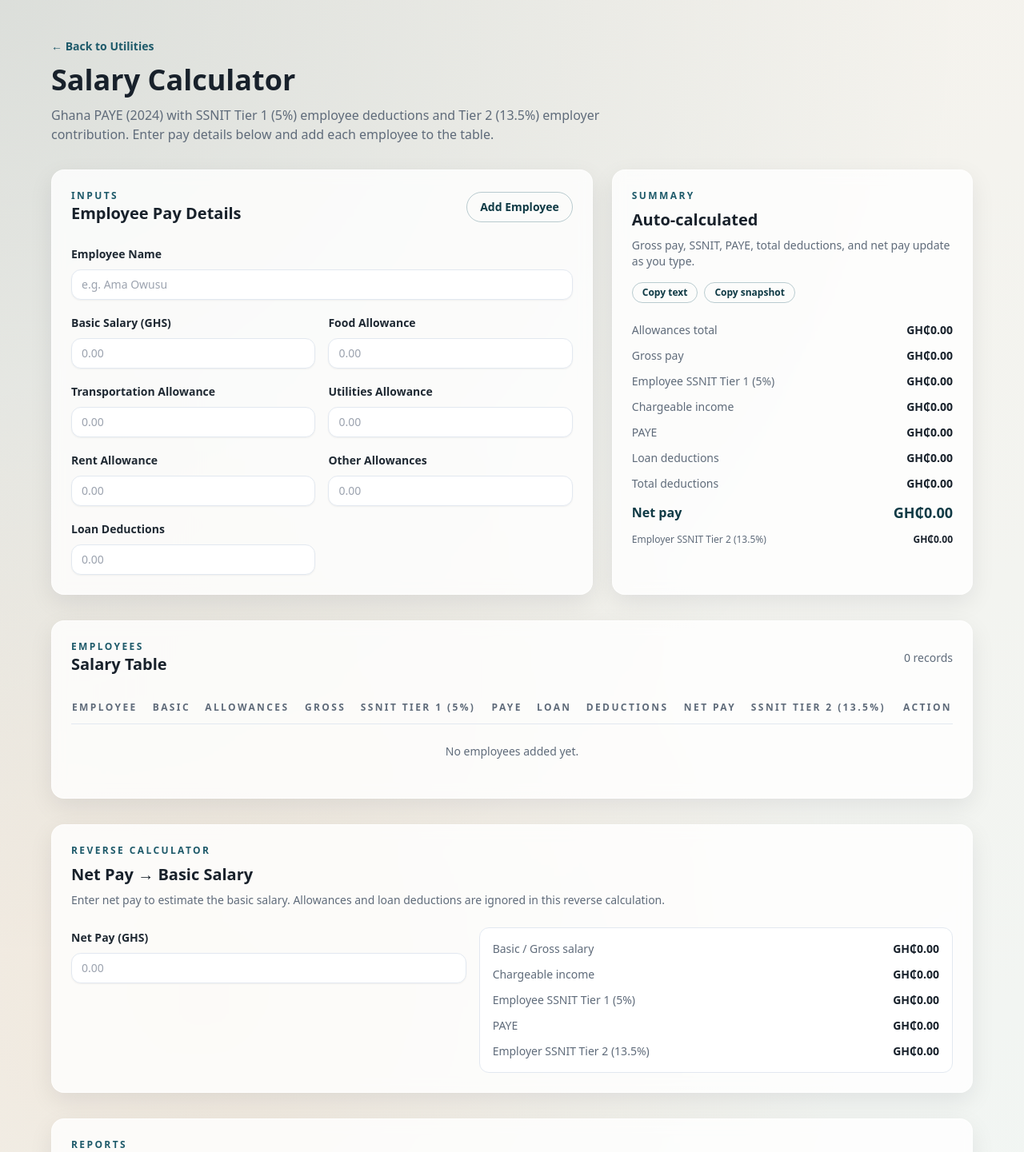
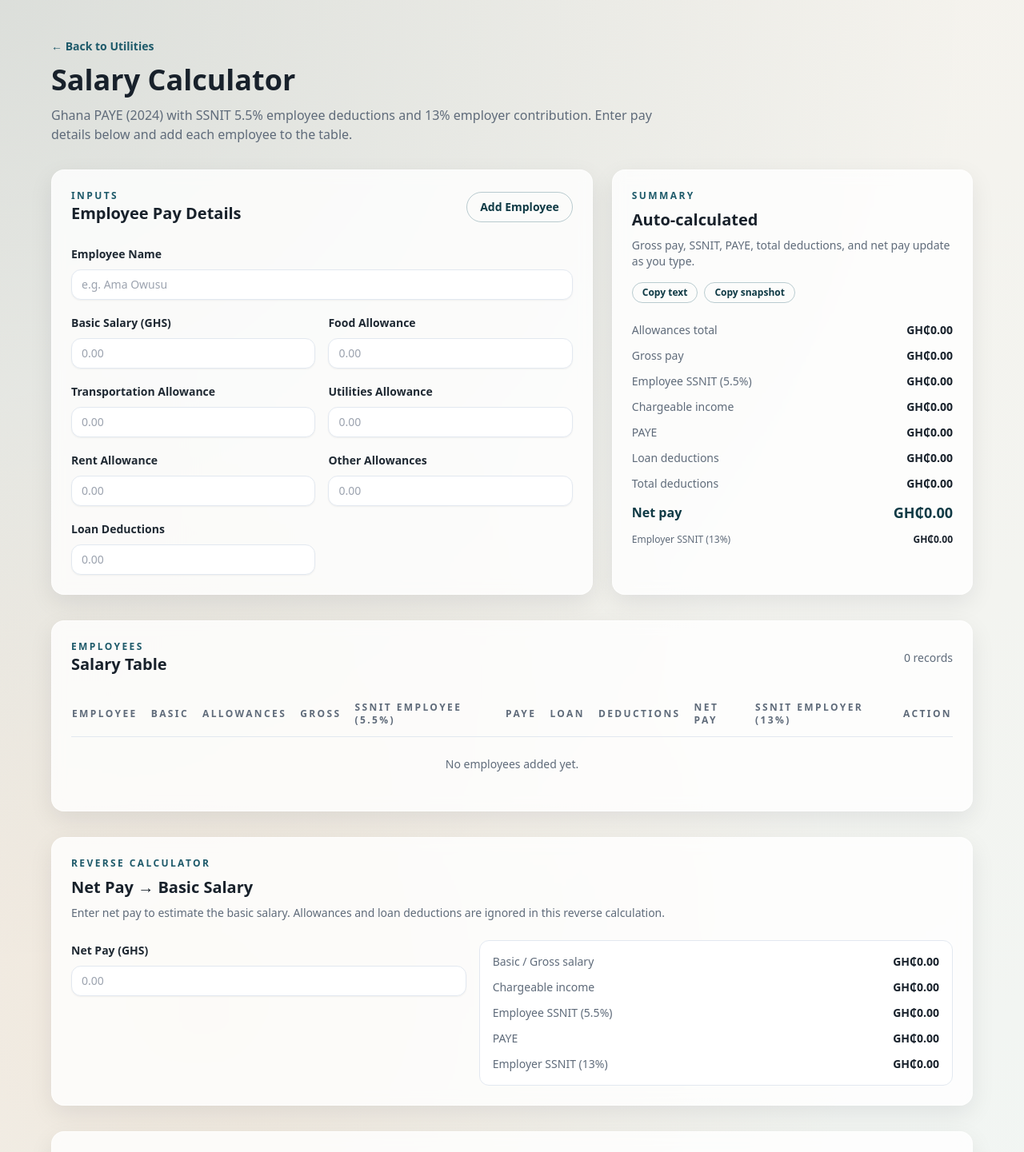
Before and after one commit to fulminair/levelsfield-utilities, a Next.js app in the folder utilities/: page /tools/salary in a window 1280 px wide. Shown: the top 1441 px of the page at 80% size. Built offline with nearby package versions, Linux system fonts and the light colour scheme.

Commit message:
Fix SSNIT rates and report tiers

```diff
--- a/utilities/src/app/tools/salary/page.tsx
+++ b/utilities/src/app/tools/salary/page.tsx
@@ -10,8 +10,11 @@ const currencyFormatter = new Intl.NumberFormat("en-GH", {
   maximumFractionDigits: 2
 });
 
-const EMPLOYEE_SSNIT_RATE = 0.05;
-const EMPLOYER_SSNIT_RATE = 0.135;
+const EMPLOYEE_SSNIT_RATE = 0.055;
+const EMPLOYER_TIER1_RATE = 0.05;
+const EMPLOYER_TIER2_RATE = 0.08;
+const EMPLOYER_SSNIT_RATE = EMPLOYER_TIER1_RATE + EMPLOYER_TIER2_RATE;
+const TIER2_TOTAL_RATE = EMPLOYEE_SSNIT_RATE + EMPLOYER_TIER2_RATE;
 
 const toNumber = (value: string) => {
   if (!value) return 0;
@@ -237,13 +240,13 @@ export default function SalaryCalculatorPage() {
       `Other allowance: ${formatMoney(toNumber(form.others))}`,
       `Allowances total: ${formatMoney(calculations.allowances)}`,
       `Gross pay: ${formatMoney(calculations.gross)}`,
-      `Employee SSNIT Tier 1 (5%): ${formatMoney(calculations.employeeSsnit)}`,
+      `Employee SSNIT (5.5%): ${formatMoney(calculations.employeeSsnit)}`,
       `Chargeable income: ${formatMoney(calculations.chargeable)}`,
       `PAYE: ${formatMoney(calculations.paye)}`,
       `Loan deductions: ${formatMoney(calculations.loan)}`,
       `Total deductions: ${formatMoney(calculations.totalDeductions)}`,
       `Net pay: ${formatMoney(calculations.netPay)}`,
-      `Employer SSNIT Tier 2 (13.5%): ${formatMoney(calculations.employerSsnit)}`
+      `Employer SSNIT (13%): ${formatMoney(calculations.employerSsnit)}`
     ];
     return lines.join("\n");
   };
@@ -363,18 +366,35 @@ export default function SalaryCalculatorPage() {
       return {
         title: "SSNIT Report",
         filename: `ssnit-report-${dateStamp}`,
-        headers: ["Employee", "Basic Salary", "SSNIT Tier 1 (5%)", "SSNIT Tier 2 (13.5%)"],
-        rows: entries.map((entry) => [
-          entry.name,
-          roundMoney(entry.basic),
-          roundMoney(entry.employeeSsnit),
-          roundMoney(entry.employerSsnit)
-        ]),
+        headers: [
+          "Employee",
+          "Basic Salary",
+          "Tier 1 Employer (5%)",
+          "Tier 2 Employee (5.5%)",
+          "Tier 2 Employer (8%)",
+          "Tier 2 Total (13.5%)"
+        ],
+        rows: entries.map((entry) => {
+          const tier1 = roundMoney(entry.basic * EMPLOYER_TIER1_RATE);
+          const tier2Employee = roundMoney(entry.basic * EMPLOYEE_SSNIT_RATE);
+          const tier2Employer = roundMoney(entry.basic * EMPLOYER_TIER2_RATE);
+          const tier2Total = roundMoney(entry.basic * TIER2_TOTAL_RATE);
+          return [
+            entry.name,
+            roundMoney(entry.basic),
+            tier1,
+            tier2Employee,
+            tier2Employer,
+            tier2Total
+          ];
+        }),
         json: entries.map((entry) => ({
           employee: entry.name,
           basic_salary: roundMoney(entry.basic),
-          ssnit_tier_1: roundMoney(entry.employeeSsnit),
-          ssnit_tier_2: roundMoney(entry.employerSsnit)
+          tier_1_employer: roundMoney(entry.basic * EMPLOYER_TIER1_RATE),
+          tier_2_employee: roundMoney(entry.basic * EMPLOYEE_SSNIT_RATE),
+          tier_2_employer: roundMoney(entry.basic * EMPLOYER_TIER2_RATE),
+          tier_2_total: roundMoney(entry.basic * TIER2_TOTAL_RATE)
         }))
       };
     }
@@ -387,12 +407,12 @@ export default function SalaryCalculatorPage() {
         "Basic Salary",
         "Allowances",
         "Gross Pay",
-        "SSNIT Tier 1 (5%)",
+        "SSNIT Employee (5.5%)",
         "PAYE",
         "Loan",
         "Total Deductions",
         "Net Pay",
-        "SSNIT Tier 2 (13.5%)"
+        "SSNIT Employer (13%)"
       ],
       rows: entries.map((entry) => [
         entry.name,
@@ -411,12 +431,12 @@ export default function SalaryCalculatorPage() {
         basic_salary: roundMoney(entry.basic),
         allowances: roundMoney(entry.allowances),
         gross_pay: roundMoney(entry.gross),
-        ssnit_tier_1: roundMoney(entry.employeeSsnit),
+        ssnit_employee: roundMoney(entry.employeeSsnit),
         paye: roundMoney(entry.paye),
         loan: roundMoney(entry.loan),
         total_deductions: roundMoney(entry.totalDeductions),
         net_pay: roundMoney(entry.netPay),
-        ssnit_tier_2: roundMoney(entry.employerSsnit)
+        ssnit_employer: roundMoney(entry.employerSsnit)
       }))
     };
   };
@@ -506,8 +526,8 @@ export default function SalaryCalculatorPage() {
             Salary Calculator
           </h1>
           <p className="max-w-3xl text-sm text-[#5f6b7a] md:text-base">
-            Ghana PAYE (2024) with SSNIT Tier 1 (5%) employee deductions and Tier 2
-            (13.5%) employer contribution. Enter pay details below and add each
+            Ghana PAYE (2024) with SSNIT 5.5% employee deductions and 13% employer
+            contribution. Enter pay details below and add each
             employee to the table.
           </p>
         </header>
@@ -700,7 +720,7 @@ export default function SalaryCalculatorPage() {
                 </span>
               </div>
               <div className="flex items-center justify-between text-sm">
-                <span className="text-[#5f6b7a]">Employee SSNIT Tier 1 (5%)</span>
+                <span className="text-[#5f6b7a]">Employee SSNIT (5.5%)</span>
                 <span className="font-semibold text-[#18212b]">
                   {formatMoney(calculations.employeeSsnit)}
                 </span>
@@ -736,7 +756,7 @@ export default function SalaryCalculatorPage() {
                 </span>
               </div>
               <div className="flex items-center justify-between text-xs text-[#5f6b7a]">
-                <span>Employer SSNIT Tier 2 (13.5%)</span>
+                <span>Employer SSNIT (13%)</span>
                 <span className="font-semibold text-[#18212b]">
                   {formatMoney(calculations.employerSsnit)}
                 </span>
@@ -768,12 +788,12 @@ export default function SalaryCalculatorPage() {
                   <th className="py-3 pr-4">Basic</th>
                   <th className="py-3 pr-4">Allowances</th>
                   <th className="py-3 pr-4">Gross</th>
-                  <th className="py-3 pr-4">SSNIT Tier 1 (5%)</th>
+                  <th className="py-3 pr-4">SSNIT Employee (5.5%)</th>
                   <th className="py-3 pr-4">PAYE</th>
                   <th className="py-3 pr-4">Loan</th>
                   <th className="py-3 pr-4">Deductions</th>
                   <th className="py-3 pr-4">Net Pay</th>
-                  <th className="py-3 pr-4">SSNIT Tier 2 (13.5%)</th>
+                  <th className="py-3 pr-4">SSNIT Employer (13%)</th>
                   <th className="py-3 text-right">Action</th>
                 </tr>
               </thead>
@@ -865,7 +885,7 @@ export default function SalaryCalculatorPage() {
                 </span>
               </div>
               <div className="flex items-center justify-between">
-                <span className="text-[#5f6b7a]">Employee SSNIT Tier 1 (5%)</span>
+                <span className="text-[#5f6b7a]">Employee SSNIT (5.5%)</span>
                 <span className="font-semibold text-[#18212b]">
                   {formatMoney(reverseCalculations.employeeSsnit)}
                 </span>
@@ -877,7 +897,7 @@ export default function SalaryCalculatorPage() {
                 </span>
               </div>
               <div className="flex items-center justify-between">
-                <span className="text-[#5f6b7a]">Employer SSNIT Tier 2 (13.5%)</span>
+                <span className="text-[#5f6b7a]">Employer SSNIT (13%)</span>
                 <span className="font-semibold text-[#18212b]">
                   {formatMoney(reverseCalculations.employerSsnit)}
                 </span>
```
